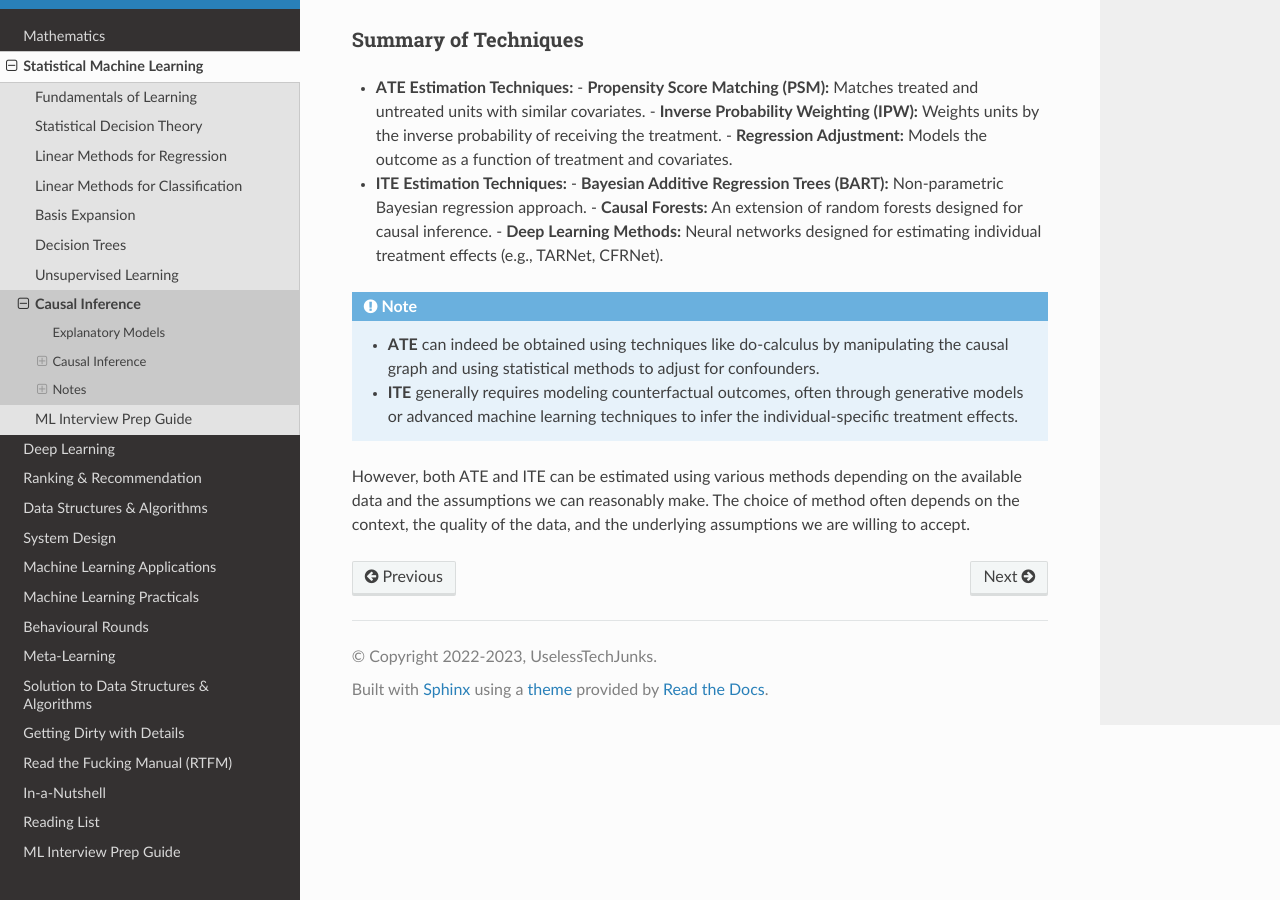
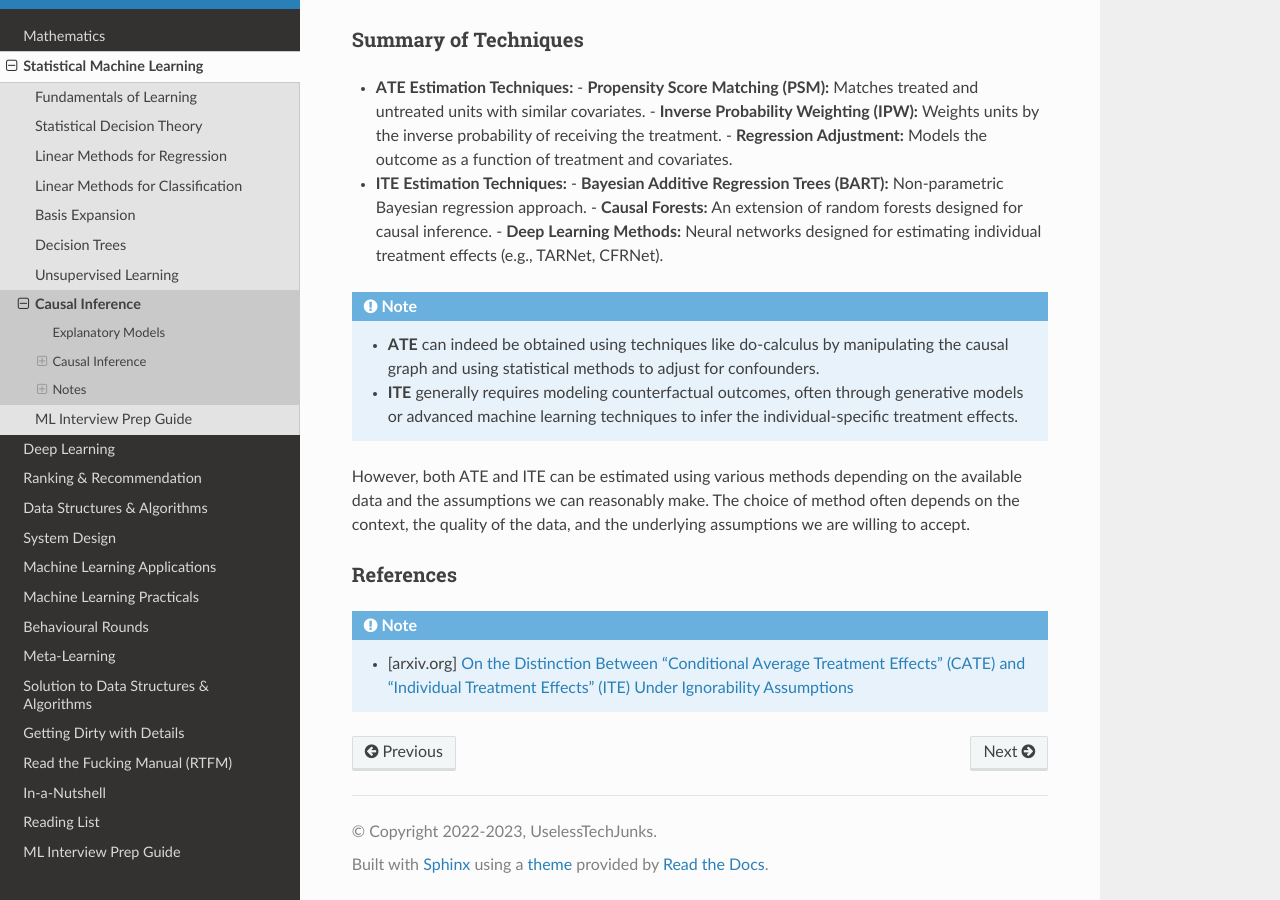
Before and after one commit to uselesstechjunks/leetcode, a Sphinx documentation site: the page built from docs/source/ml/causal.rst, in a window 1280 px wide and 900 px high, scrolled down 4297 px. Built offline with Sphinx 7.4.7 and the Read the Docs theme 3.1.0, drawn with Linux system fonts in a browser that asks for light colours.

Commit message:
Update causal.rst (#375)

```diff
--- a/docs/source/ml/causal.rst
+++ b/docs/source/ml/causal.rst
@@ -171,3 +171,8 @@ Summary of Techniques
 	- **ITE** generally requires modeling counterfactual outcomes, often through generative models or advanced machine learning techniques to infer the individual-specific treatment effects.
 
 However, both ATE and ITE can be estimated using various methods depending on the available data and the assumptions we can reasonably make. The choice of method often depends on the context, the quality of the data, and the underlying assumptions we are willing to accept.
+
+References
+==================================================================================
+.. note::
+	* [arxiv.org] `On the Distinction Between “Conditional Average Treatment Effects” (CATE) and “Individual Treatment Effects” (ITE) Under Ignorability Assumptions <https://arxiv.org/abs/2108.04939>`_
```
